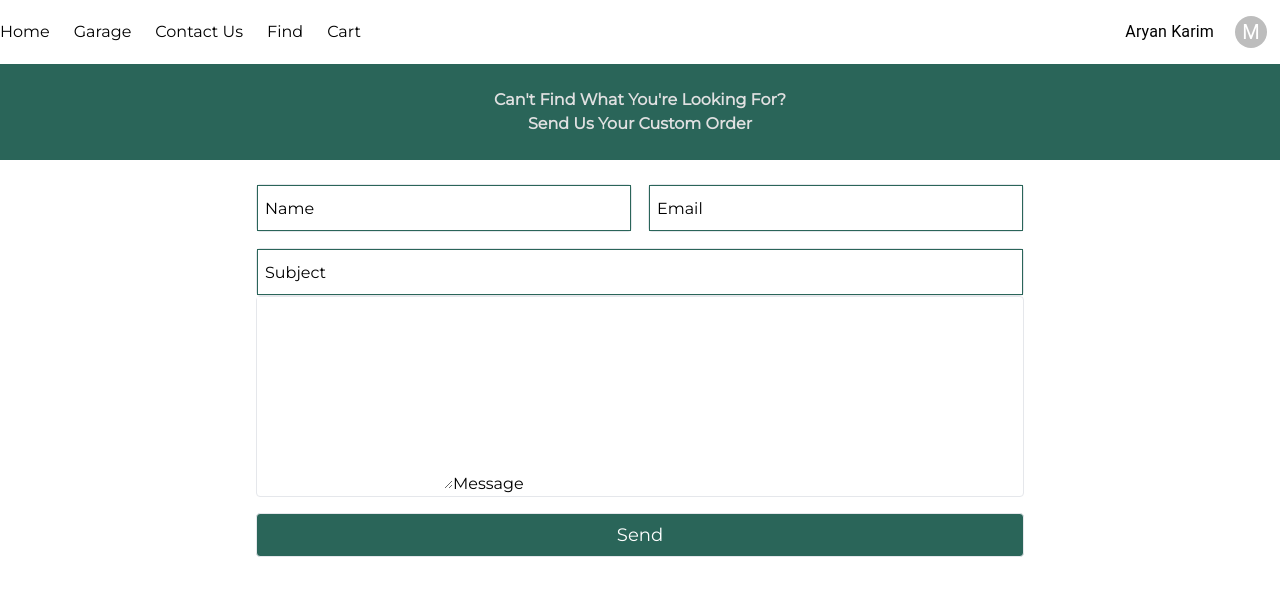
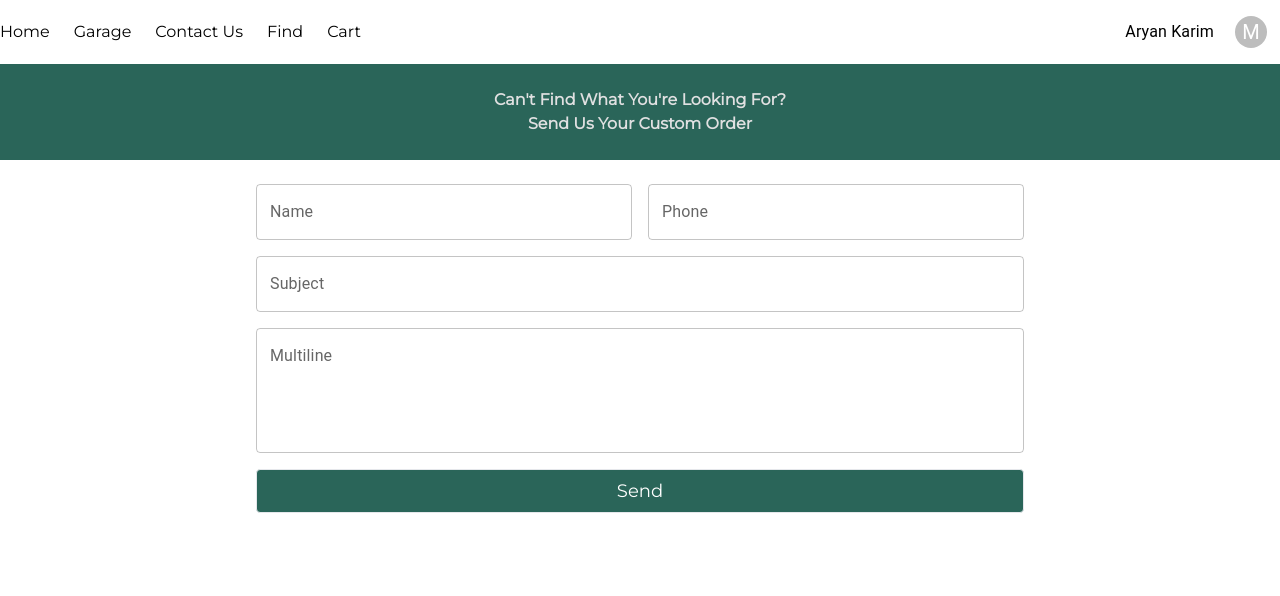
Before and after one commit to aryankarim/chakika-capstone-frontend-typescript, a React (Create React App) app: page /contact in a window 1280 px wide. Shown: the top 596 px of the page. Built offline with nearby package versions, Linux system fonts and the light colour scheme.

Commit message:
refactor(/shared): remove TailwindCustomInput

```diff
--- a/src/App.tsx
+++ b/src/App.tsx
@@ -1,6 +1,6 @@
 import { BrowserRouter, Route, Routes } from "react-router-dom";
 import Layout from "./components/Layout";
-// import Entry from "./components/routes/Entry/Entry";
+import Entry from "./components/routes/Entry/Entry";
 import NotFound from "./components/routes/Errors/NotFound";
 import Garage from "./components/routes/GaragePage/Garage";
 import Home from "./components/routes/Homepage/Home";
@@ -10,6 +10,7 @@ function App() {
   return (
     <BrowserRouter>
       <Routes>
+        <Route path="/login" element={<Entry />} />
         <Route element={<Layout />}>
           <Route path="/" element={<Home />} />
           <Route path="/garage" element={<Garage />} />
--- a/src/components/routes/ContactPage/Contact.tsx
+++ b/src/components/routes/ContactPage/Contact.tsx
@@ -1,4 +1,4 @@
-import TailwindCustomInput from "../../../shared/TailwindCustomInput";
+import { TextField } from "@mui/material";
 import { buttonStyle } from "../../../utils/constants";
 
 export default function Contact() {
@@ -9,33 +9,25 @@ export default function Contact() {
       </div>
       <div className="container mx-auto max-w-3xl mt-6">
         <div className="flex gap-4 mb-4">
-          <TailwindCustomInput
-            type="text"
-            name="name"
-            placeholder=" "
-            required
-            label="Name"
-          />
-          <TailwindCustomInput
-            type="email"
-            name="email"
-            placeholder=" "
-            required
-            label="Email"
+          <TextField id="name" label="Name" variant="outlined" fullWidth />
+          <TextField id="phone" label="Phone" variant="outlined" fullWidth />
+        </div>
+        <div className="mb-4">
+          <TextField
+            id="subject"
+            label="Subject"
+            variant="outlined"
+            fullWidth
           />
         </div>
-        <TailwindCustomInput
-          type="text"
-          name="subject"
-          placeholder=" "
-          required
-          label="Subject"
-        />
-        <div className="relative z-0 w-full border rounded mb-4">
-          <textarea name="name" placeholder=" " required className={" h-48"} />
-          <label htmlFor="message" className={""}>
-            Message
-          </label>
+        <div className="mb-4">
+          <TextField
+            id="outlined-multiline-static"
+            label="Multiline"
+            multiline
+            rows={4}
+            fullWidth
+          />
         </div>
         <button className={buttonStyle}>Send</button>
       </div>
--- a/src/shared/TailwindCustomInput.tsx
+++ /dev/null
@@ -1,72 +0,0 @@
-import { ReactElement } from "react";
-
-interface propTypes {
-  type: string;
-  name: string;
-  label: string | null;
-  placeholder: string;
-  required: boolean;
-  inputStyle: string;
-  labelStyle: string;
-  value: string;
-  setValue: (arg: { target: Element }) => void | (() => void);
-  icon: ReactElement;
-  setPasswordVisibility: () => void;
-}
-
-export default function TailwindCustomInput({
-  type,
-  name,
-  label,
-  placeholder,
-  required,
-  inputStyle,
-  labelStyle,
-  value,
-  setValue,
-  icon,
-  setPasswordVisibility,
-}: propTypes) {
-  return (
-    <div className="relative z-0 w-full border flex rounded">
-      <input
-        type={type}
-        name={name}
-        id={name}
-        placeholder={placeholder}
-        required={required}
-        className={inputStyle}
-        onChange={setValue}
-        value={value}
-      />
-      {label && (
-        <label htmlFor={name} className={labelStyle}>
-          {label}
-        </label>
-      )}
-      {icon && (
-        <div
-          onClick={setPasswordVisibility}
-          className="flex items-center px-4 cursor-pointer"
-        >
-          {icon}
-        </div>
-      )}
-    </div>
-  );
-}
-
-TailwindCustomInput.defaultProps = {
-  type: "text",
-  name: "",
-  label: null,
-  placeholder: "",
-  required: false,
-  inputStyle:
-    "input pt-6 pb-1 px-3 block w-full text-xs mt-0 bg-transparent border appearance-none border-chakikaDarkGreen",
-  labelStyle: "label px-2 absolute duration-300 top-3 -z-1 dark:text-gray-700 ",
-  value: "",
-  setValue: () => {},
-  icon: null,
-  setPasswordVisibility: () => {},
-};
```
